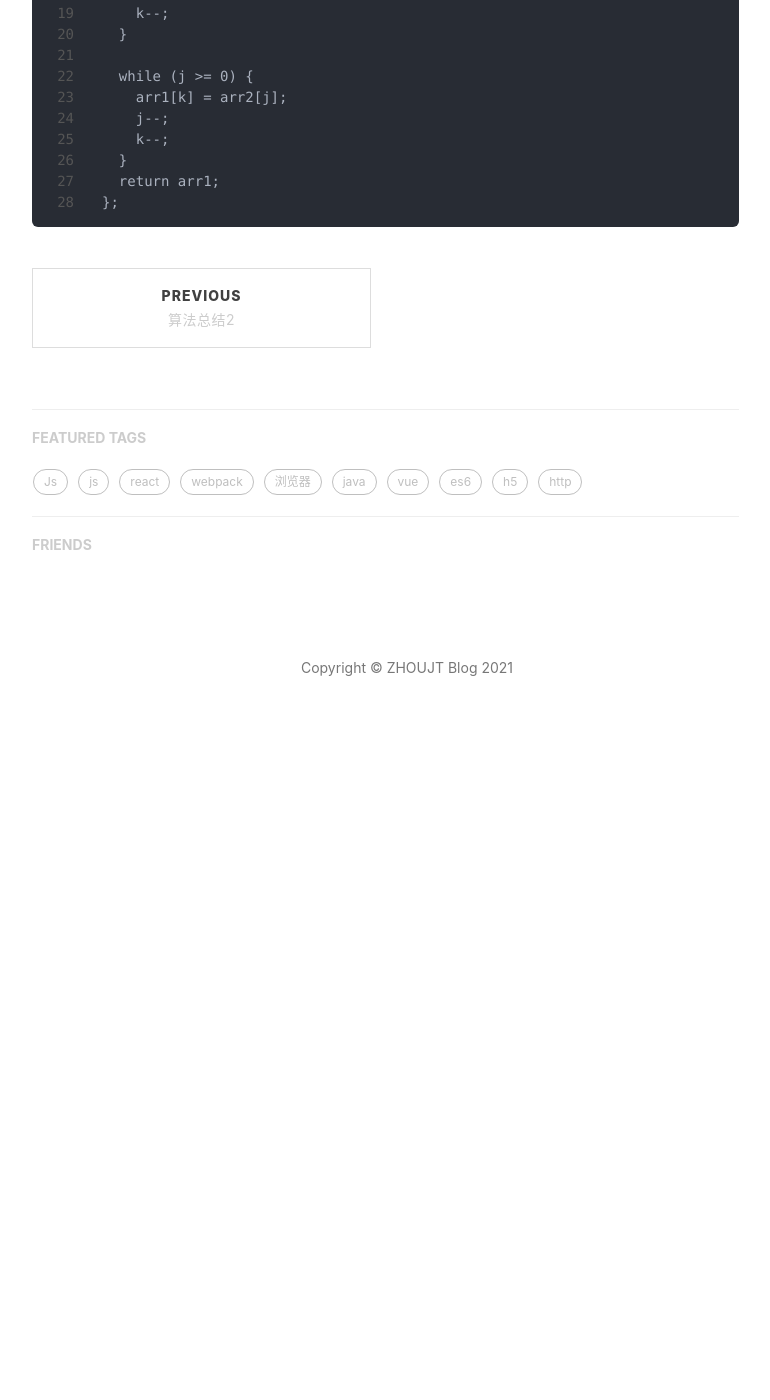
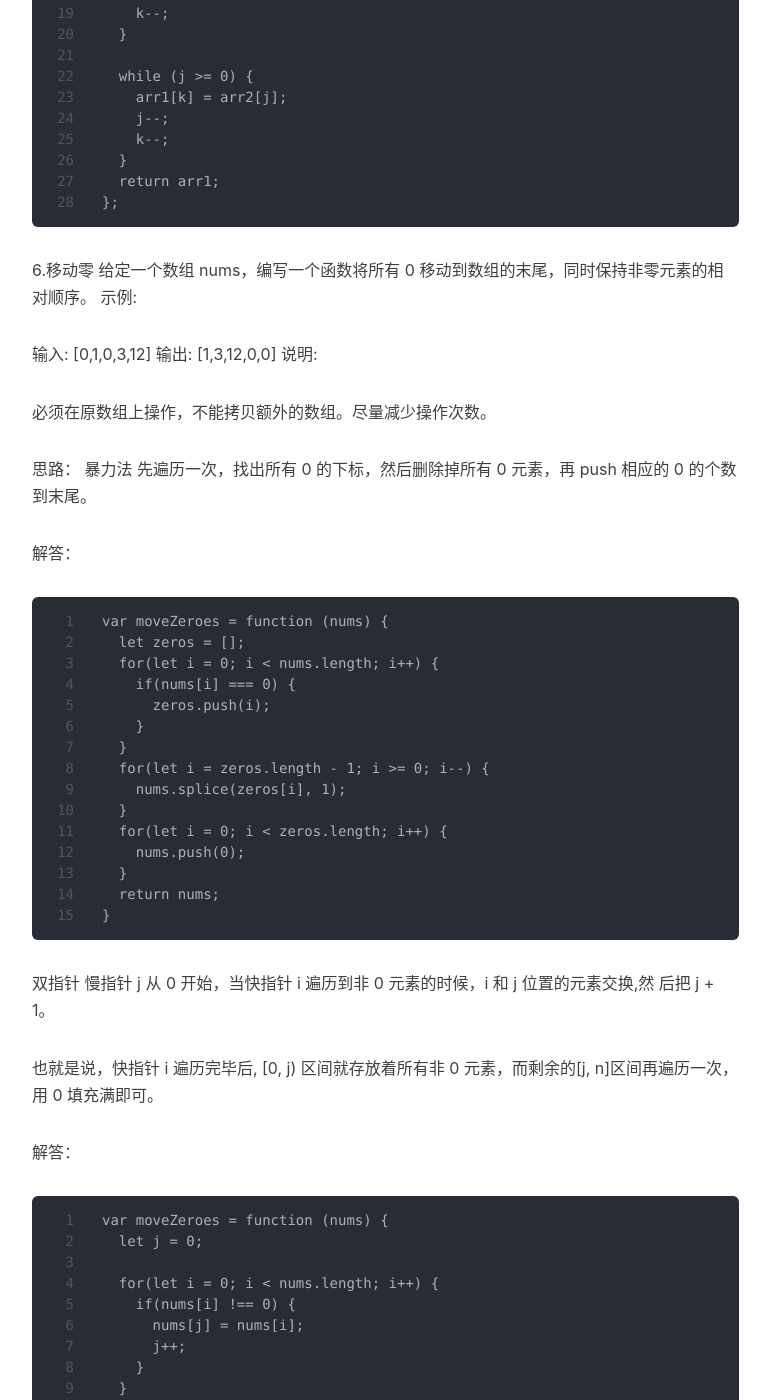
Before and after one commit to juntaozhou05/juntaozho05.github.io, a Jekyll site: the page built from _posts/2021-01-15-Collection3.md, in a window 1280 px wide and 1400 px high, scrolled down 6749 px. Shown: the whole window, without its empty margins (233-1003 px from the left). Built offline with Jekyll 4.4.1, drawn with Linux system fonts in a browser that asks for light colours; nearby versions of some CDN libraries; comment, search, counter and statistics services are not loaded; before the commit the page ends 7521 px from its top, so only the background shows below that; some of the changed text lies outside the part shown.

Commit message:
Update 2021-01-15-Collection3.md

````diff
--- a/_posts/2021-01-15-Collection3.md
+++ b/_posts/2021-01-15-Collection3.md
@@ -283,3 +283,61 @@ let merge = function (arr1, m, arr2, n) {
   return arr1;
 };
 ```
+
+6.移动零
+给定一个数组 nums，编写一个函数将所有 0 移动到数组的末尾，同时保持非零元素的相对顺序。
+示例:
+
+输入: [0,1,0,3,12]
+输出: [1,3,12,0,0]
+说明:
+
+必须在原数组上操作，不能拷贝额外的数组。尽量减少操作次数。
+
+思路：
+暴力法
+先遍历一次，找出所有 0 的下标，然后删除掉所有 0 元素，再 push 相应的 0 的个数到末尾。
+
+解答：
+```
+var moveZeroes = function (nums) {
+  let zeros = [];
+  for(let i = 0; i < nums.length; i++) {
+    if(nums[i] === 0) {
+      zeros.push(i);
+    }
+  }
+  for(let i = zeros.length - 1; i >= 0; i--) {
+    nums.splice(zeros[i], 1);
+  }
+  for(let i = 0; i < zeros.length; i++) {
+    nums.push(0);
+  }
+  return nums;
+}
+```
+双指针
+慢指针 j 从 0 开始，当快指针 i 遍历到非 0 元素的时候，i 和 j 位置的元素交换,然
+后把 j + 1。
+
+也就是说，快指针 i 遍历完毕后, [0, j) 区间就存放着所有非 0 元素，而剩余的[j,
+n]区间再遍历一次，用 0 填充满即可。
+
+解答：
+```
+var moveZeroes = function (nums) {
+  let j = 0;
+
+  for(let i = 0; i < nums.length; i++) {
+    if(nums[i] !== 0) {
+      nums[j] = nums[i];
+      j++;
+    }
+  }
+  while(j < nums.length) {
+    nums[j] = 0;
+    j++;
+  }
+  return nums;
+}
+```
````
